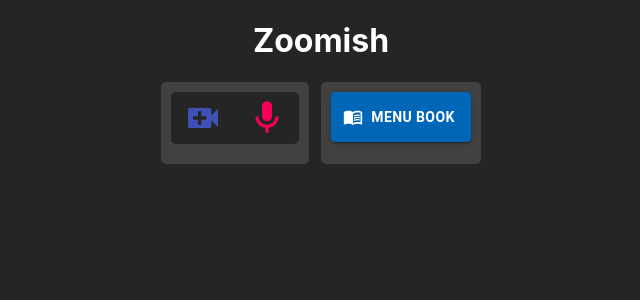
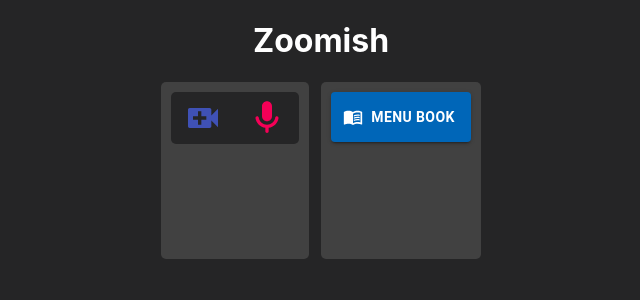
Before and after one commit to obery/avivid-beta, a React (Create React App) app: page / in a window 1280 px wide. Shown: the top 300 px of the page, without its empty margins (319-959 px from the left). Built offline with nearby package versions, Linux system fonts and the light colour scheme.

Commit message:
Update App.js

```diff
--- a/src/App.js
+++ b/src/App.js
@@ -179,7 +179,7 @@ function App() {
 						):(
 							<div className="video">
 
-						<div className={callAccepted && !callEnded ? 'video2' : 'video'}>
+						<div className={callAccepted && !callEnded ? 'video2' : 'video2'}>
 							{stream && (
 								<video
 									playsInline
@@ -189,10 +189,11 @@ function App() {
 									style={{ width: '100%', height: '100%' }}
 								/>
 							)}
-						</div>
-						{callAccepted && !callEnded ? (
+							{callAccepted && !callEnded ? (
 							<video playsInline ref={userVideo} autoPlay style={{ width: '100%', height: '100%' }} />
 						) : null}
+						</div>
+
 					</div>
 						)}
 
```
